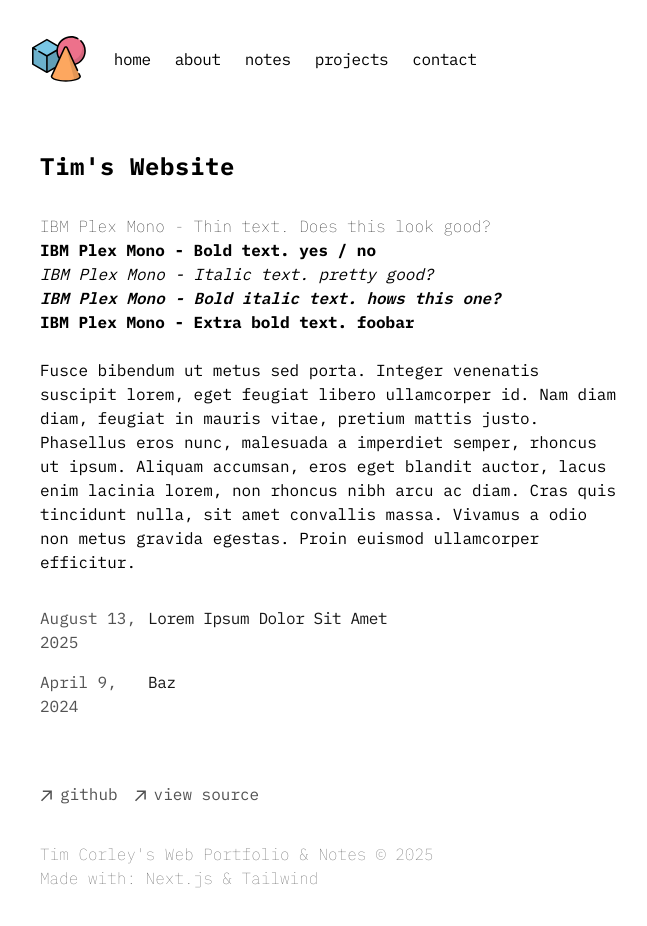
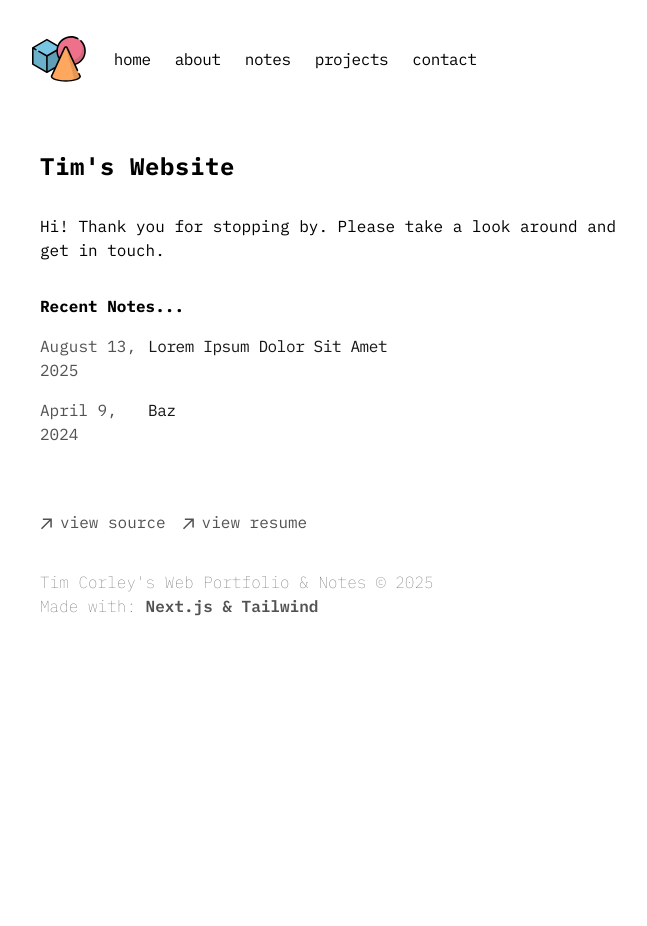
Before and after one commit to tim-corley/tc-portfolio, a Next.js app: page / in a window 1280 px wide. Shown: the top 926 px of the page, without its empty margins (312-959 px from the left). After the commit the page ends 800 px from the top, so only its background shows below. Built offline with nearby package versions, Linux system fonts and the light colour scheme.

Commit message:
add site metadata

```diff
--- a/app/components/footer.tsx
+++ b/app/components/footer.tsx
@@ -1,3 +1,5 @@
+import { siteMetadata } from "@/data/siteMetadata";
+
 function ArrowIcon() {
   return (
     <svg
@@ -17,17 +19,17 @@ function ArrowIcon() {
 
 export default function Footer() {
   return (
-    <footer className="mb-16">
+    <footer className="mb-8">
       <ul className="font-sm mt-8 flex flex-col space-x-0 space-y-2 text-neutral-600 md:flex-row md:space-x-4 md:space-y-0 dark:text-neutral-300">
         <li>
           <a
             className="flex items-center transition-all hover:text-neutral-800 dark:hover:text-neutral-100"
             rel="noopener noreferrer"
             target="_blank"
-            href="https://github.com/vercel/next.js"
+            href="https://github.com/tim-corley/tc-portfolio"
           >
             <ArrowIcon />
-            <p className="ml-2 h-7">github</p>
+            <p className="ml-2 h-7">view source</p>
           </a>
         </li>
         <li>
@@ -35,10 +37,10 @@ export default function Footer() {
             className="flex items-center transition-all hover:text-neutral-800 dark:hover:text-neutral-100"
             rel="noopener noreferrer"
             target="_blank"
-            href="https://vercel.com/templates/next.js/portfolio-starter-kit"
+            href={siteMetadata.resume}
           >
             <ArrowIcon />
-            <p className="ml-2 h-7">view source</p>
+            <p className="ml-2 h-7">view resume</p>
           </a>
         </li>
       </ul>
@@ -52,7 +54,7 @@ export default function Footer() {
           target="_blank"
           href="https://github.com/tim-corley/tc-portfolio"
         >
-          <p>Made with: Next.js & Tailwind</p>
+          <p>Made with: <span className="font-semibold">Next.js & Tailwind</span></p>
         </a>
       </div>
     </footer>
--- a/app/not-found.tsx
+++ b/app/not-found.tsx
@@ -1,7 +1,7 @@
 export default function NotFound() {
   return (
     <section>
-      <h1 className="mb-8 text-2xl font-semibold tracking-tighter">
+      <h1 className="mb-8 text-2xl font-semibold tracking-widest">
         404 | Page Not Found
       </h1>
       <p className="mb-4">The page you are looking for does not exist.</p>
--- a/app/page.tsx
+++ b/app/page.tsx
@@ -1,4 +1,5 @@
 import { Notes } from 'app/components/notes'
+import { siteMetadata } from "@/data/siteMetadata";
 
 export default function Page() {
   return (
@@ -6,21 +7,15 @@ export default function Page() {
       <h1 className="mb-8 text-2xl font-bold tracking-wide">
         Tim's Website
       </h1>
-      <p className="font-thin">IBM Plex Mono - Thin text. Does this look good?</p>
+      {/* <p className="font-thin">IBM Plex Mono - Thin text. Does this look good?</p>
       <p className="font-bold">IBM Plex Mono - Bold text. yes / no</p>
       <p className="italic">IBM Plex Mono -  Italic text. pretty good?</p>
       <p className="font-semibold italic">IBM Plex Mono - Bold italic text. hows this one?</p>
       <p className="font-extrabold">IBM Plex Mono -  Extra bold text. foobar</p>
-      <br className='my-4'/>
-      <p className="mb-4">
-        {`Fusce bibendum ut metus sed porta. Integer venenatis suscipit lorem, eget feugiat
-        libero ullamcorper id. Nam diam diam, feugiat in mauris vitae, pretium mattis justo.
-        Phasellus eros nunc, malesuada a imperdiet semper, rhoncus ut ipsum. Aliquam
-        accumsan, eros eget blandit auctor, lacus enim lacinia lorem, non rhoncus nibh arcu
-        ac diam. Cras quis tincidunt nulla, sit amet convallis massa. Vivamus a odio non metus
-        gravida egestas. Proin euismod ullamcorper efficitur.`}
-      </p>
+      <br className='my-4'/> */}
+      <p className="mb-4">{siteMetadata.welcomemsg}</p>
       <div className="my-8">
+        <p className="font-extrabold mb-4">Recent Notes...</p>
         <Notes />
       </div>
     </section>
--- /dev/null
+++ b/data/siteMetadata.ts
@@ -0,0 +1,8 @@
+export const siteMetadata = {
+  resume: "https://www.notion.so/Tim-Corley-87375440c37245c89a21a35137cf7738",
+  email: "contact@tim-corley.dev",
+  github: "https://github.com/tim-corley",
+  twitter: "https://twitter.com/tcor215",
+  linkedin: "https://www.linkedin.com/in/tim-corley/",
+  welcomemsg: "Hi! Thank you for stopping by. Please take a look around and get in touch."
+};
```
